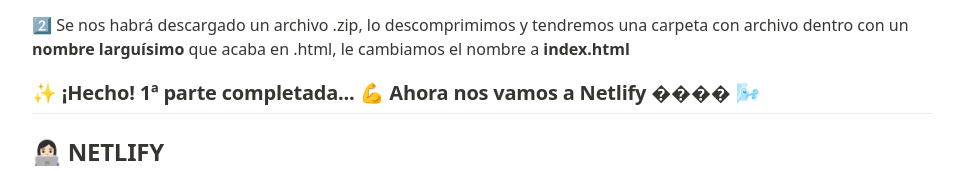
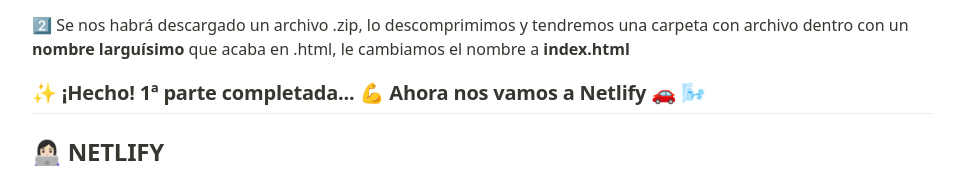
Before and after one commit to dianait/Tu-pagina-con-Notion-y-Netlify, a website: page index.html in a window 1280 px wide. Shown: the part 1067-1238 px from the top of the page, without its empty margins (158-1121 px from the left). Drawn offline with nearby package versions, Linux system fonts and the light colour scheme.

Commit message:
Tutorial updated

```diff
--- a/index.html
+++ b/index.html
@@ -284,7 +284,7 @@
 <p>⚠️   Si tienes links dentro de tu página de Notion que llevan a otras páginas de Notion marca la casilla   ✅  <strong><span style="background-color: #EAE4F2;"><em>include subpages. </em></span></strong> Pero ten en cuanta que el <strong>TÍTULO</strong> de estas páginas <strong>NO</strong> puede tener <strong>TILDES</strong>, de lo contrario,  los enlaces no funcionarán. </p>
 <p></p>
 <p>2️⃣  Se nos habrá descargado un archivo .zip, lo descomprimimos y tendremos una carpeta con archivo dentro con un <strong>nombre larguísimo</strong> que acaba en .html, le cambiamos el nombre a <strong>index.html</strong></p>
-<h3>✨ ¡Hecho! 1ª parte completada... 💪 Ahora nos vamos a Netlify ����  🌬️</h3>
+<h3>✨ ¡Hecho! 1ª parte completada... 💪 Ahora nos vamos a Netlify 🚗  🌬️</h3>
 <hr>
 <h2>👩🏻‍💻 NETLIFY</h2>
 <hr>
```
